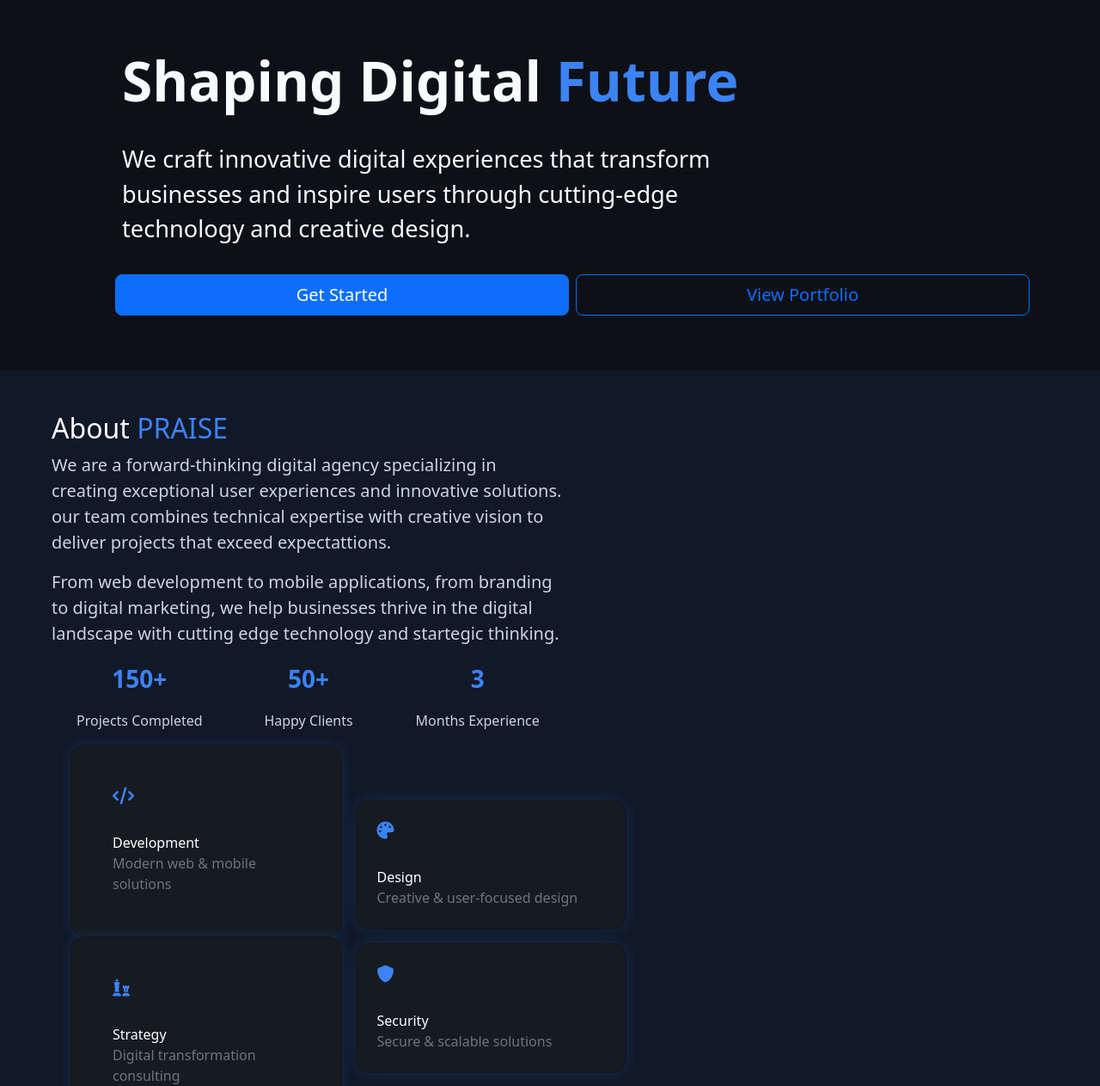
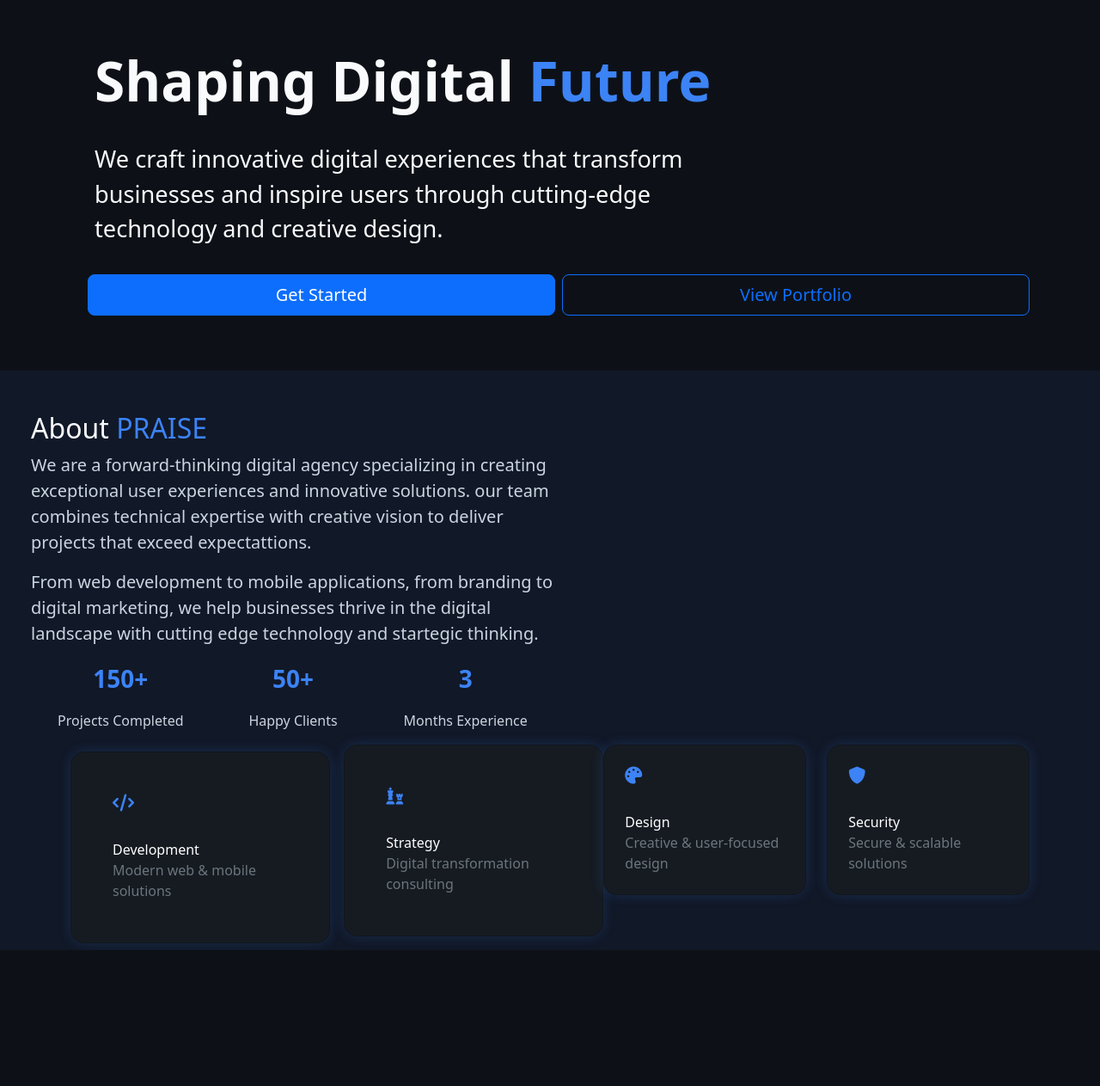
Before and after one commit to Prayz-code/portfolio, a plain HTML site: page index.html in a window 1280 px wide. Shown: the part 40-1303 px from the top of the page at 86% size. After the commit the page ends 1145 px from the top, so only its background shows below. Drawn offline with nearby package versions, Linux system fonts and the light colour scheme.

Commit message:
fourth commit

```diff
--- a/index.html
+++ b/index.html
@@ -33,7 +33,7 @@
 
     <!-- Main Content -->
   <section class="container mb-5">
-    <div class="row ms-5">
+    <div class="row ms-3">
       <div class="col-xs-12 col-sm-12 col-md-12 col-lg-12 col-xl-12">
           <div class="header mt-5 mb-4">
               <h1 style="font-size: 4rem;font-weight: bolder;">Shaping  Digital <span style="color: hsl(217, 91%, 60%);">Future</span></h1>
@@ -54,7 +54,7 @@
   </section>
           <!-- Second Background -->
   <section class="container1">
-    <div class="row align-items-center pt-5 ms-5">
+    <div class="row align-items-center pt-5 ms-4">
         <div class="col-xs-12 col-sm-12 col-md-12 col-lg-6 col-xl-6">
           <h2 style="color: hsl(210, 40%, 98%);">About <span style="color: hsl(217, 91%, 60%);">PRAISE</span></h2>
           <p style="color: hsl(213, 27%, 84%); font-size: 20px;">We are a forward-thinking digital agency specializing in creating exceptional user experiences and
@@ -86,7 +86,6 @@
     <div class="container">
       <div class="row align-items-center g-3">
           <div class="col-xs-6 col-sm-6 col-md-6 col-lg-6 col-xl-6">
-            <div class="col">
             <div class="card p-5 rounded-4" style="background-color: #161B22; box-shadow: 0 0 15px rgba(59, 130, 246, 0.2);">
               <p><i class="fa-solid fa-code pb-3" style="color: hsl(217, 91%, 60%); font-size: 20px;"></i></p>
               <div class="text-white">Development</div>
@@ -94,7 +93,7 @@
             </div>
           </div>
 
-            <div class="col">
+          <div class="col-xs-6 col-sm-6 col-md-6 col-lg-6 col-xl-6">
             <div class="card p-5 rounded-4 mb-3" style="background-color: #161B22; box-shadow: 0 0 15px rgba(59, 130, 246, 0.2);">
               <p><i class="fa-solid fa-chess pb-3" style="color: hsl(217, 91%, 60%); font-size: 20px;"></i></p>
               <div class="text-white">Strategy</div>
@@ -103,8 +102,8 @@
           </div>
       </div>
 
+        <div class="row">
           <div class="col-xs-6 col-sm-6 col-md-6 col-lg-6 col-xl-6">
-            <div class="col">
             <div class="card p-4 rounded-4 mb-3" style="background-color: #161B22; box-shadow: 0 0 15px rgba(59, 130, 246, 0.2);">
               <p><i class="fa-solid fa-palette pb-3" style="color: hsl(217, 91%, 60%); font-size: 20px;"></i></p>
               <div class="text-white">Design</div>
@@ -112,7 +111,7 @@
             </div>
           </div>
 
-            <div class="col">
+          <div class="col-xs-6 col-sm-6 col-md-6 col-lg-6 col-xl-6">
             <div class="card p-4 rounded-4 mb-3" style="background-color: #161B22; box-shadow: 0 0 15px rgba(59, 130, 246, 0.2);">
               <p><i class="fa-solid fa-shield pb-3" style="color: hsl(217, 91%, 60%); font-size: 20px;"></i></p>
               <div class="text-white">Security</div>
@@ -120,7 +119,7 @@
             </div>
           </div>
         </div>
-      </div>
+
     </div>
   </section>
 
```
Lines whose indentation alone changed are shown as unchanged.
